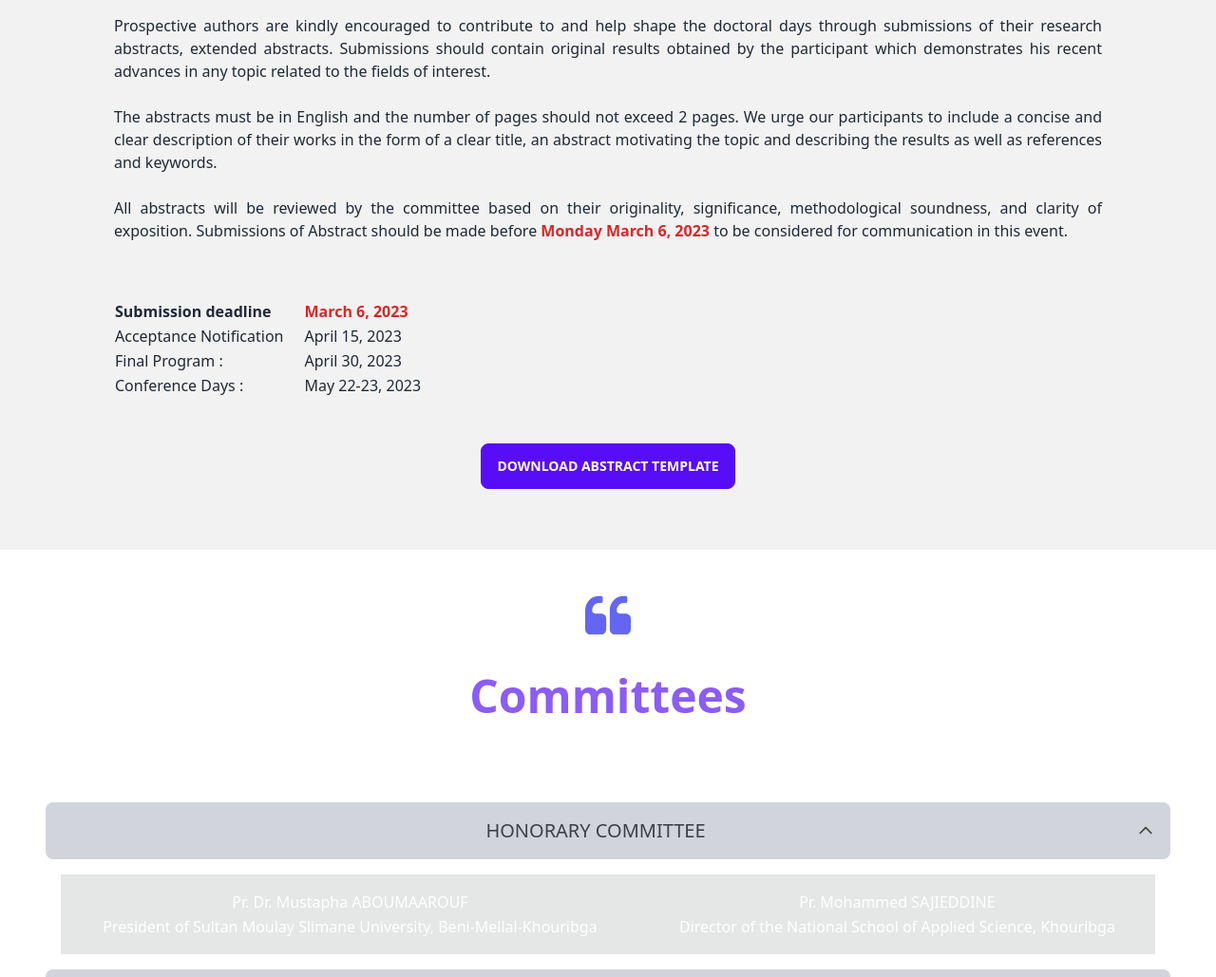
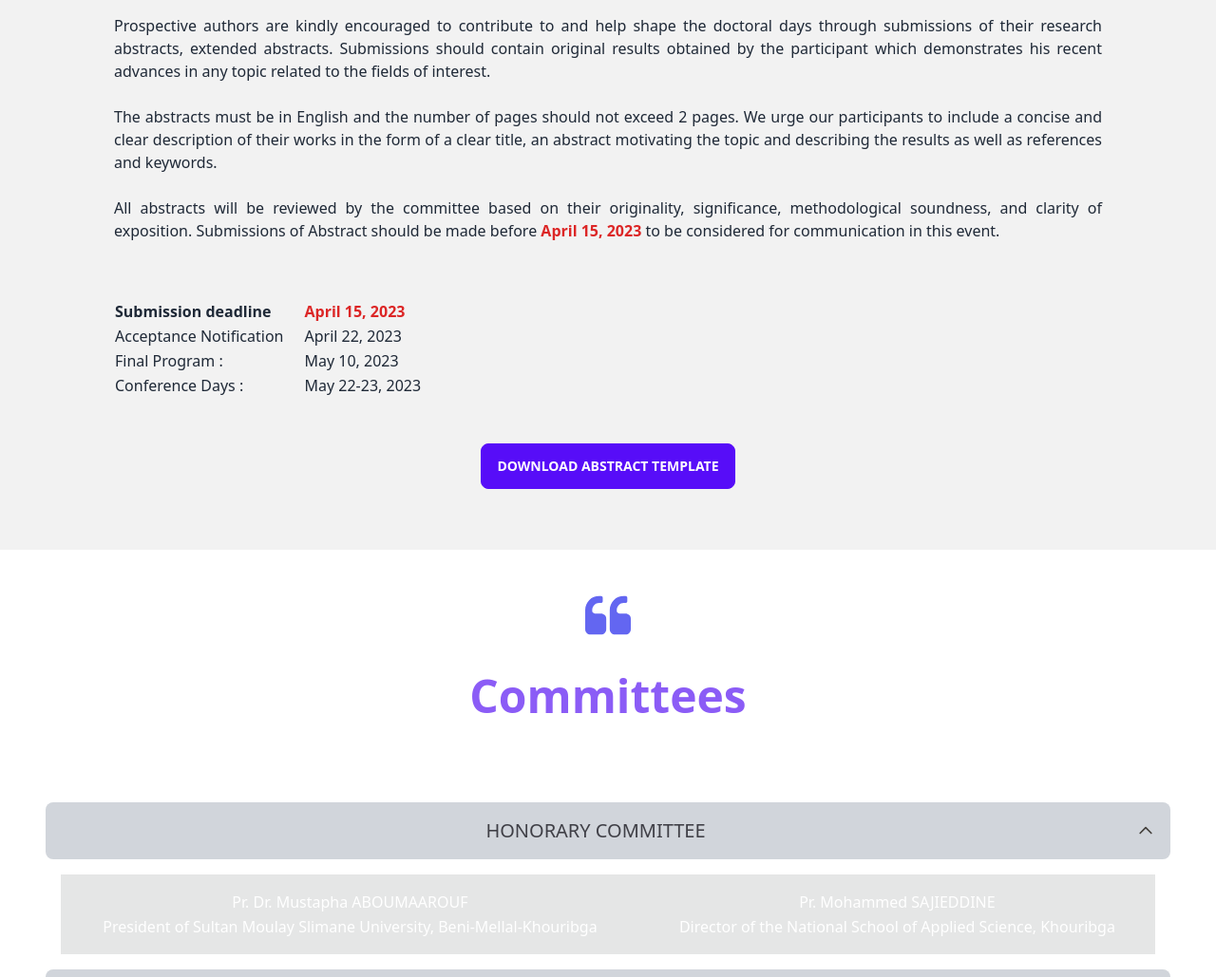
Before and after one commit to CodeSplash/JDMSI2023, a plain HTML site: page index.html in a window 1280 px wide. Shown: the part 3339-4368 px from the top of the page at 95% size. Drawn offline with nearby package versions, Linux system fonts and the light colour scheme.

Commit message:
Update index.html

```diff
--- a/index.html
+++ b/index.html
@@ -252,24 +252,24 @@
             <div class="px-6 px-auto">
               <p class="py-3 text-justify">Prospective authors are kindly encouraged to contribute to and help shape the doctoral days through submissions of their research abstracts, extended abstracts. Submissions should contain original results obtained by the participant which demonstrates his recent advances in any topic related to the fields of interest. </p>
               <p class="py-3 text-justify">The abstracts must be in English and the number of pages should not exceed 2 pages. We urge our participants to include a concise and clear description of their works in the form of a clear title, an abstract motivating the topic and describing the results as well as references and keywords.</p>
-              <p class="py-3 text-justify">All abstracts will be reviewed by the committee based on their originality, significance, methodological soundness, and clarity of exposition.  Submissions of Abstract should be made before <strong class="text-red-600">Monday March 6, 2023</strong> to be considered for communication in this event.
+              <p class="py-3 text-justify">All abstracts will be reviewed by the committee based on their originality, significance, methodological soundness, and clarity of exposition.  Submissions of Abstract should be made before <strong class="text-red-600">April 15, 2023</strong> to be considered for communication in this event.
               </p>
               <div class="mx-auto py-12 text-justify">
               <table class="table-fixed">
                 <thead>
                   <tr>
                     <th>Submission deadline </th>
-                    <th class="text-red-600"><h4 class="ml-5">March 6, 2023</h4></th>
+                    <th class="text-red-600"><h4 class="ml-5">April 15, 2023</h4></th>
                   </tr>
                 </thead>
                 <tbody>
                   <tr>
                     <td >Acceptance Notification</td>
-                    <td><h4 class="ml-5">April 15, 2023</h4></td>
+                    <td><h4 class="ml-5">April 22, 2023</h4></td>
                   </tr>
                   <tr>
                     <td>Final Program :</td>
-                    <td><h4 class="ml-5">April 30, 2023</h4></td>
+                    <td><h4 class="ml-5">May 10, 2023</h4></td>
                   </tr>
                   <tr>
                     <td>Conference Days :</td>
```
